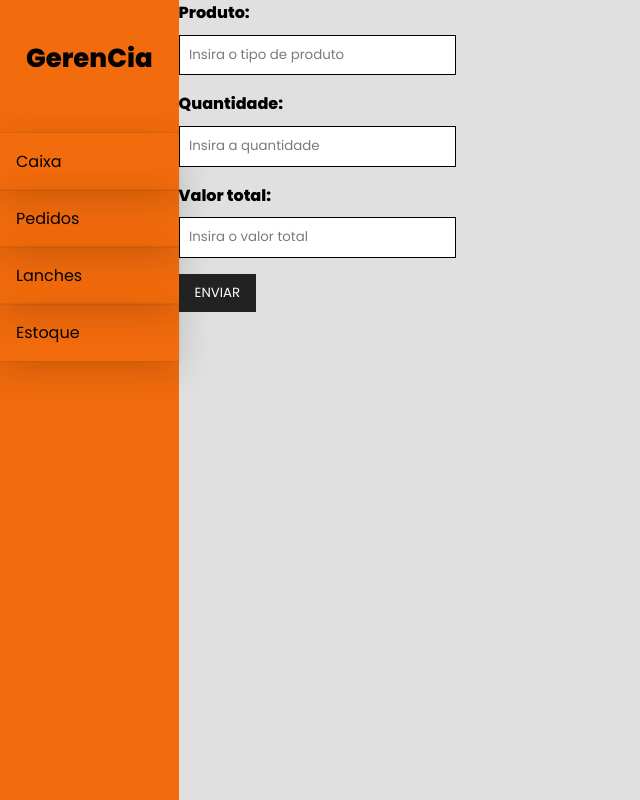
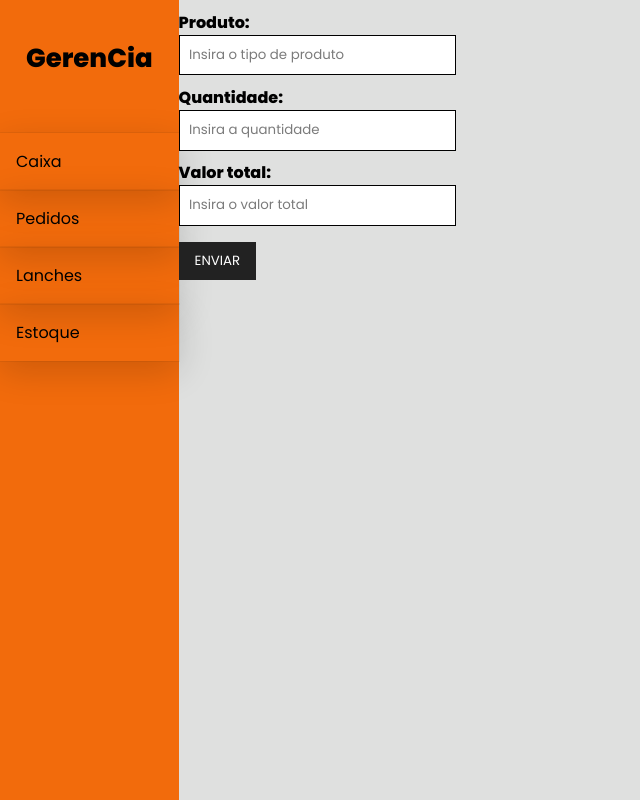
Before and after one commit to iansamp/GerenCia, a React (Vite) app in the folder GerenCia/: page /estoque/adicionar in a window 1280 px wide. Shown: the whole page, without its empty margins (0-640 px from the left). Built offline with nearby package versions, Linux system fonts and the light colour scheme.

Commit message:
fix form

```diff
--- a/GerenCia/src/components/Estoque/Form.jsx
+++ b/GerenCia/src/components/Estoque/Form.jsx
@@ -1,40 +1,84 @@
 import styled from "styled-components";
-import Input from "../form/Input";
 import Select from "../form/Select";
-import Button from "../form/Button";
+import { useState } from "react";
 
+const Label = styled.label`
+  margin-top: 0.6em;
+  font-weight: bold;
+`;
 
+const Content = styled.div`
+  display: flex;
+  flex-direction: column;
+  margin-bottom: 1em;
 
+  input {
+    padding: 0.7em;
+    border-radius: 0;
+    border: 1px solid black;
+  }
 
+  input::placeholder {
+    color: #7b7b7b;
+  }
+`;
+
+const Button = styled.button`
+  background-color: #222;
+  color: #fff;
+  padding: 0.7em 1.2em;
+  text-decoration: none;
+  transition: 0.5s;
+  cursor: pointer;
+  border: none;
+  text-transform: uppercase;
+  &:hover {
+    color: #f26b0c;
+  }
+`;
 
 export default function Form() {
+  const [values, setValues] = useState("");
+  const handleChangeValues = (value) => {
+    setValues((prevValue) => ({
+      ...prevValue,
+      [value.target.name]: value.target.value,
+    }));
+  };
 
-    const submit = (e) => {
+  const handleSubmit = (e) => {
     e.preventDefault();
-        handleSubmit(project);
   };
 
   return (
-    <form onSubmit={submit} >
-      <Input
+    <form>
+      <Content>
+        <Label htmlFor="produto">Produto:</Label>
+        <input
           text="Produto:"
+          name="product"
           type="text"
           placeholder="Insira o tipo de produto"
+          onChange={handleChangeValues}
         />
-
-      <Input
+        <Label htmlFor="Quantidade">Quantidade:</Label>
+        <input
           text="Quantidade:"
+          name="amount"
           type="number"
           placeholder="Insira a quantidade"
+          onChange={handleChangeValues}
         />
-
-      <Input
+        <Label htmlFor="Valor total">Valor total:</Label>
+        <input
           text="Valor total:"
+          name="total"
           type="number"
           placeholder="Insira o valor total"
+          onChange={handleChangeValues}
         />
-
-      <Button onSubmit={submit} text='enviar'/>
+      </Content>
+      <Button onClick={() => handleSubmit()}>enviar</Button>
     </form>
   );
 }
--- a/GerenCia/src/components/form/Input.jsx
+++ b/GerenCia/src/components/form/Input.jsx
@@ -5,7 +5,7 @@ export default function Input({
   text,
   name,
   placeholder,
-  handleOnChange,
+  handleChangeValues,
   value,
 }) {
   const Label = styled.label`
@@ -37,7 +37,7 @@ export default function Input({
         name={name}
         id={name}
         placeholder={placeholder}
-        onChange={handleOnChange}
+        onChange={handleChangeValues}
         value={value}
       />
     </Content>
```
Lines whose indentation alone changed are shown as unchanged.
